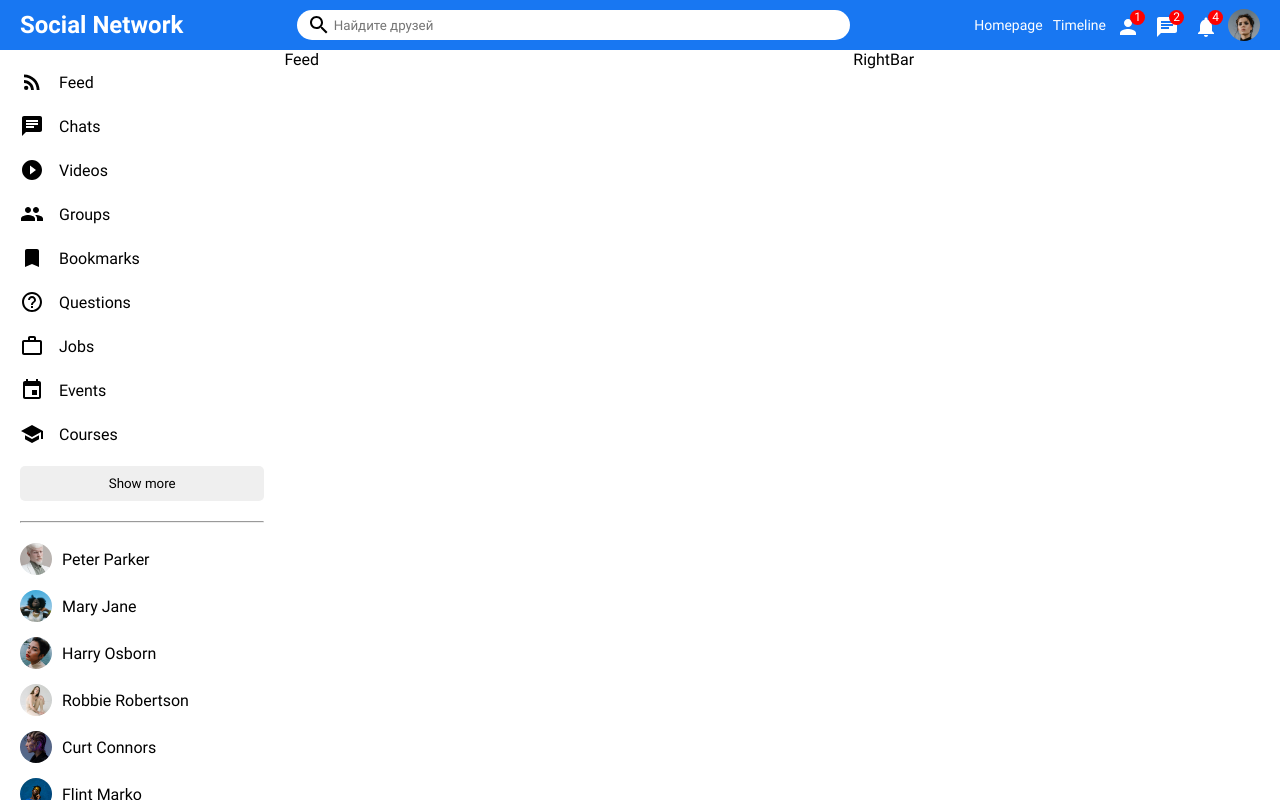
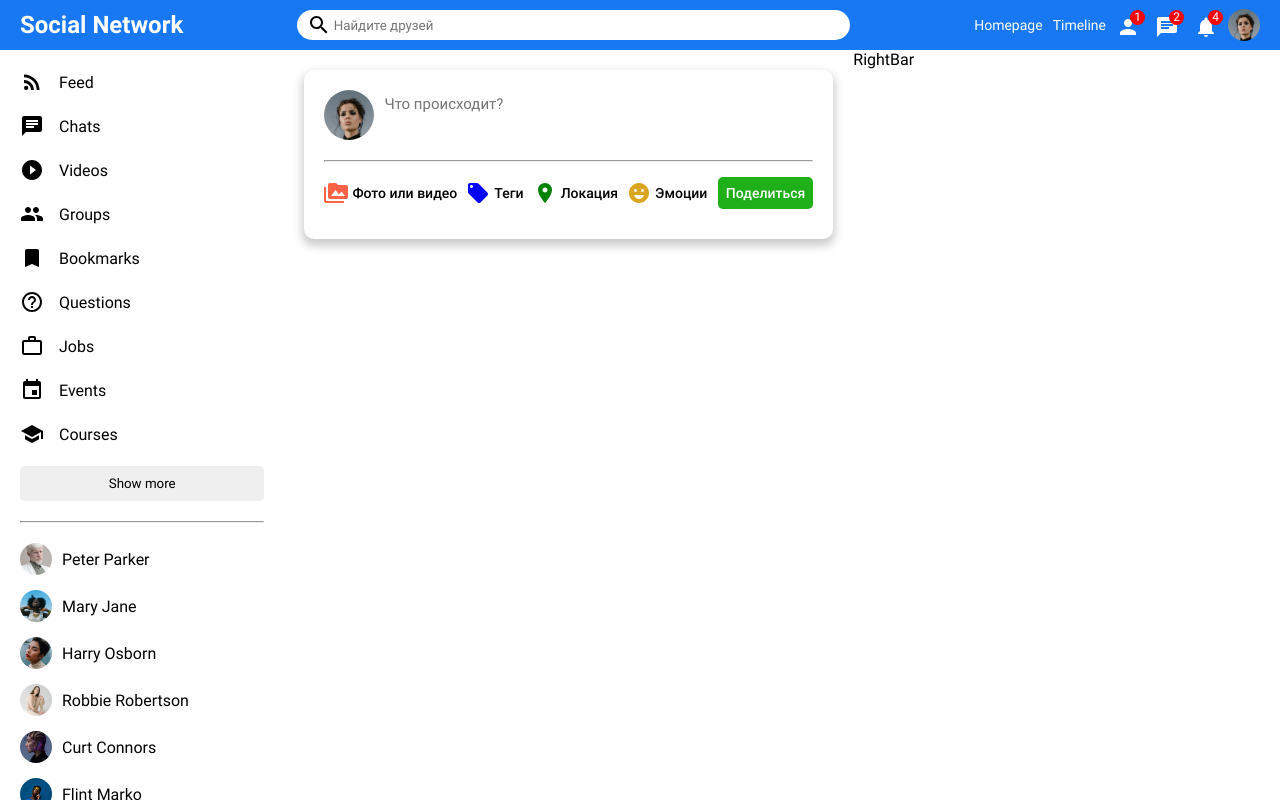
Before and after one commit to famovkin/mern-social-network, a React (Create React App) app in the folder react-social/: page / in a window 1280 px wide. Built offline with nearby package versions, Linux system fonts and the light colour scheme.

Commit message:
feat: сверстать share

```diff
--- a/react-social/src/components/Feed.jsx
+++ b/react-social/src/components/Feed.jsx
@@ -1,9 +1,14 @@
-import React from 'react'
+import React from "react";
+import Share from "./Share";
 
 function Feed() {
   return (
-    <div className="feed">Feed</div>
-  )
+    <div className="feed">
+      <div className="feed__wrapper">
+        <Share />
+      </div>
+    </div>
+  );
 }
 
-export default Feed
+export default Feed;
--- /dev/null
+++ b/react-social/src/components/Share.jsx
@@ -0,0 +1,48 @@
+import React from "react";
+import {
+  PermMedia,
+  LocalOffer,
+  LocationOn,
+  EmojiEmotions,
+} from "@mui/icons-material";
+
+function Share() {
+  return (
+    <div className="share">
+      <div className="share__wrapper">
+        <div className="share__input">
+          <img
+            className="avatar share__avatar"
+            src="/assets/person/1.jpeg"
+            alt="avatar"
+          />
+          <textarea type="text" placeholder="Что происходит?"></textarea>
+        </div>
+        <hr className="share__hr" />
+        <div className="share__confirm">
+          <div className="share__options">
+            <div className="share__option">
+              <PermMedia className="share__icon" htmlColor="tomato" />
+              <span>Фото или видео</span>
+            </div>
+            <div className="share__option">
+              <LocalOffer className="share__icon" htmlColor="blue" />
+              <span>Теги</span>
+            </div>
+            <div className="share__option">
+              <LocationOn className="share__icon" htmlColor="green"/>
+              <span>Локация</span>
+            </div>
+            <div className="share__option">
+              <EmojiEmotions className="share__icon" htmlColor="goldenrod"/>
+              <span>Эмоции</span>
+            </div>
+          </div>
+          <button>Поделиться</button>
+        </div>
+      </div>
+    </div>
+  );
+}
+
+export default Share;
--- a/react-social/src/components/SideBar.jsx
+++ b/react-social/src/components/SideBar.jsx
@@ -57,38 +57,69 @@ function SideBar() {
         <hr className="sidebar__hr" />
         <ul className="sidebar__friend-list">
           <li className="friend sidebar__friend">
-            <img className="friend__avatar" src="/assets/person/2.jpeg" alt="avatar" />
+            <img
+              className="avatar friend__avatar"
+              src="/assets/person/2.jpeg"
+              alt="avatar"
+            />
             <p className="friend__name">Peter Parker</p>
           </li>
           <li className="friend sidebar__friend">
-            <img className="friend__avatar" src="/assets/person/3.jpeg" alt="avatar" />
+            <img
+              className="avatar friend__avatar"
+              src="/assets/person/3.jpeg"
+              alt="avatar"
+            />
             <p className="friend__name">Mary Jane</p>
           </li>
           <li className="friend sidebar__friend">
-            <img className="friend__avatar" src="/assets/person/4.jpeg" alt="avatar" />
+            <img
+              className="avatar friend__avatar"
+              src="/assets/person/4.jpeg"
+              alt="avatar"
+            />
             <p className="friend__name">Harry Osborn</p>
           </li>
           <li className="friend sidebar__friend">
-            <img className="friend__avatar" src="/assets/person/5.jpeg" alt="avatar" />
+            <img
+              className="avatar friend__avatar"
+              src="/assets/person/5.jpeg"
+              alt="avatar"
+            />
             <p className="friend__name">Robbie Robertson</p>
           </li>
           <li className="friend sidebar__friend">
-            <img className="friend__avatar" src="/assets/person/6.jpeg" alt="avatar" />
+            <img
+              className="avatar friend__avatar"
+              src="/assets/person/6.jpeg"
+              alt="avatar"
+            />
             <p className="friend__name">Curt Connors</p>
           </li>
           <li className="friend sidebar__friend">
-            <img className="friend__avatar" src="/assets/person/7.jpeg" alt="avatar" />
+            <img
+              className="avatar friend__avatar"
+              src="/assets/person/7.jpeg"
+              alt="avatar"
+            />
             <p className="friend__name">Flint Marko</p>
           </li>
           <li className="friend sidebar__friend">
-            <img className="friend__avatar" src="/assets/person/8.jpeg" alt="avatar" />
+            <img
+              className="avatar friend__avatar"
+              src="/assets/person/8.jpeg"
+              alt="avatar"
+            />
             <p className="friend__name">Gwen Stacy</p>
           </li>
           <li className="friend sidebar__friend">
-            <img className="friend__avatar" src="/assets/person/9.jpeg" alt="avatar" />
+            <img
+              className="avatar friend__avatar"
+              src="/assets/person/9.jpeg"
+              alt="avatar"
+            />
             <p className="friend__name">Adrian Toomes</p>
           </li>
-
         </ul>
       </div>
     </div>
--- a/react-social/src/components/TopBar.jsx
+++ b/react-social/src/components/TopBar.jsx
@@ -9,18 +9,19 @@ function TopBar() {
       </div>
       <div className="topbar__search">
         <Search />
-        <input
-          type="text"
-          placeholder="Найдите друзей"
-        />
+        <input type="text" placeholder="Найдите друзей" />
       </div>
       <div className="topbar__nav">
         <ul className="topbar__links">
           <li>
-            <a className="topbar__link" href="#">Homepage</a>
+            <a className="topbar__link" href="#">
+              Homepage
+            </a>
           </li>
           <li>
-            <a className="topbar__link" href="#">Timeline</a>
+            <a className="topbar__link" href="#">
+              Timeline
+            </a>
           </li>
         </ul>
         <ul className="topbar__icons">
@@ -37,7 +38,11 @@ function TopBar() {
             <span className="icon__badge">4</span>
           </li>
         </ul>
-        <img className="topbar__avatar" src="/assets/person/1.jpeg" alt="avatar" />
+        <img
+          className="avatar topbar__avatar"
+          src="/assets/person/1.jpeg"
+          alt="avatar"
+        />
       </div>
     </div>
   );
--- a/react-social/src/scss/_variables.scss
+++ b/react-social/src/scss/_variables.scss
@@ -1,5 +1,7 @@
 $blue: #1877f2;
 $white: #fff;
 $red: #ff0000;
+$green: #3dcb38;
+$green-dark: #1eaf19;
 
 $duration: 0.15s
--- a/react-social/src/scss/app.scss
+++ b/react-social/src/scss/app.scss
@@ -15,3 +15,9 @@
 body {
   min-width: 320px;
 }
+
+.avatar {
+  object-fit: cover;
+  border-radius: 50%;
+  cursor: pointer;
+}
--- a/react-social/src/scss/components/_all.scss
+++ b/react-social/src/scss/components/_all.scss
@@ -2,3 +2,4 @@
 @import './feed';
 @import './rightBar';
 @import './sideBar';
+@import './share';
--- a/react-social/src/scss/components/_feed.scss
+++ b/react-social/src/scss/components/_feed.scss
@@ -1,3 +1,7 @@
 .feed {
   flex: 4;
+
+  &__wrapper {
+    padding: 20px;
+  }
 }
--- /dev/null
+++ b/react-social/src/scss/components/_share.scss
@@ -0,0 +1,86 @@
+@import "../mixins";
+
+.share {
+  width: 100%;
+  border-radius: 10px;
+  -webkit-box-shadow: 0px 5px 10px 2px rgba(0, 0, 0, 0.2);
+  -moz-box-shadow: 0px 5px 10px 2px rgba(0, 0, 0, 0.2);
+  box-shadow: 0px 5px 10px 2px rgba(0, 0, 0, 0.2);
+
+  &__wrapper {
+    padding: 20px 20px 30px;
+  }
+
+  &__avatar {
+    min-width: 50px;
+    width: 50px;
+    height: 50px;
+    // align-self: center;
+  }
+
+  &__input {
+    display: flex;
+    // flex-direction: column;
+    gap: 10px;
+    height: 100%;
+    margin-bottom: 20px;
+
+    textarea {
+      border: none;
+      resize: none;
+      width: 100%;
+      // height: 70px;
+      padding-top: 5px;
+      font-size: 15px;
+      padding-right: 10px;
+    }
+  }
+
+  &__hr {
+    margin-bottom: 15px;
+  }
+
+  &__confirm {
+    @include display-flex();
+    justify-content: space-between;
+
+    .share__options {
+      @include display-flex();
+      gap: 9px;
+    }
+
+    .share__option {
+      @include display-flex();
+      cursor: pointer;
+
+      .share__icon {
+        margin-right: 4px;
+      }
+
+      span {
+        font-size: 14px;
+        font-weight: 500;
+        // display: none;
+      }
+    }
+
+    button {
+      border: none;
+      color: $white;
+      background-color: $green-dark;
+      padding: 8px;
+      border-radius: 5px;
+      font-size: 14px;
+      font-weight: 500;
+      cursor: pointer;
+      transition: all $duration ease-in-out;
+    }
+    button:hover {
+      background-color: lighten($green-dark, 3%)
+    }
+
+    button:active {
+      background-color: darken($green-dark, 8%)
+    }
+  }
+}
--- a/react-social/src/scss/components/_sideBar.scss
+++ b/react-social/src/scss/components/_sideBar.scss
@@ -39,21 +39,20 @@
     padding: 10px;
     border-radius: 5px;
     border: none;
+    margin-bottom: 20px;
   }
 
   &__hr {
-    margin: 20px 0;
+    margin-bottom: 20px;
   }
 
   .friend {
     @include display-flex();
 
     &__avatar {
+      min-width: 32px;
       width: 32px;
-      min-width: 32px;
       height: 32px;
-      object-fit: cover;
-      border-radius: 50%;
       margin-right: 10px;
     }
 
--- a/react-social/src/scss/components/_topBar.scss
+++ b/react-social/src/scss/components/_topBar.scss
@@ -16,6 +16,11 @@
     flex-direction: column;
     height: 130px;
     padding: 10px 25px;
+  }
+
+  &__avatar {
+    width: 32px;
+    height: 32px;
   }
 
   &__logo {
@@ -103,12 +108,4 @@
       color: darken($white, 20%);
     }
   }
-
-  &__avatar {
-    height: 32px;
-    width: 32px;
-    object-fit: cover;
-    border-radius: 50%;
-    cursor: pointer;
-  }
 }
```
